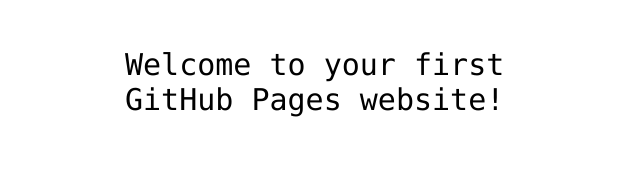
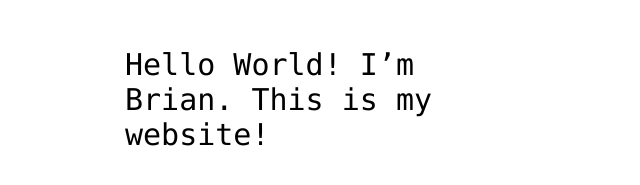
Before and after one commit to bjmoffitt/bjmoffitt.github.io, a plain HTML site: page index.html in a window 1280 px wide. Shown: the part 341-526 px from the top of the page, without its empty margins (315-955 px from the left). Drawn offline with Linux system fonts and the light colour scheme.

Commit message:
Update index.html

```diff
--- a/index.html
+++ b/index.html
@@ -12,7 +12,7 @@
 <img src="https://octodex.github.com/images/daftpunktocat-thomas.gif" id="octocat" alt="octocat-gif" />
 
 <!-- Change this code here by copy and pasting your template on line 15 -->
-<p>Welcome to your first GitHub Pages website!</p>
+<p>Hello World! I’m Brian. This is my website!</p>
 
 </body>
 </html>
```
